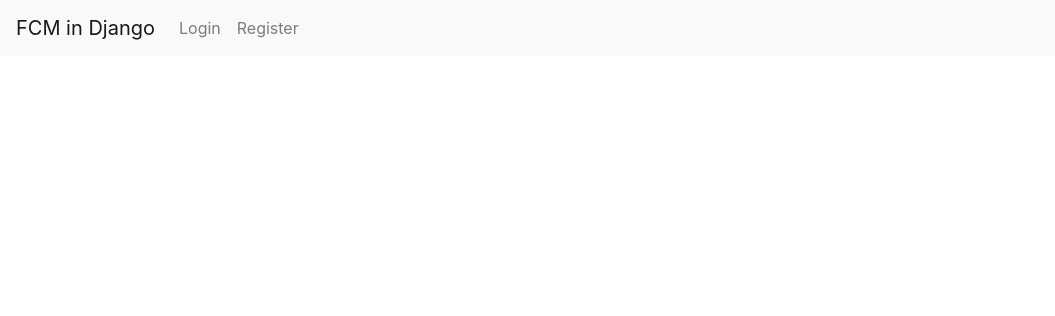
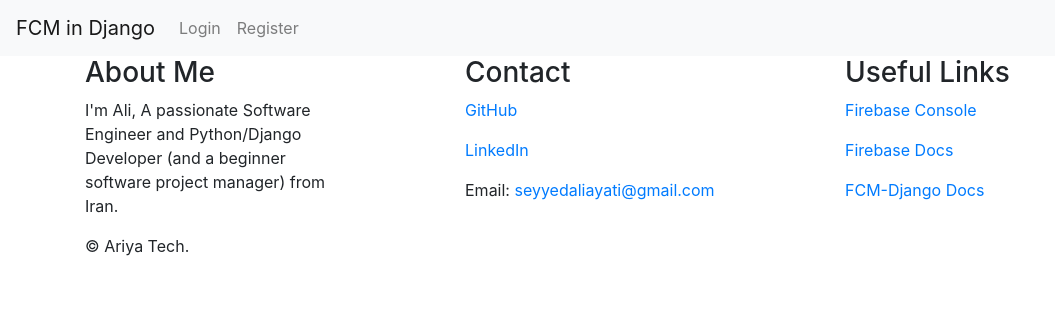
Before and after one commit to seyyedaliayati/django-fcm-sample-project, a Django app: template templates/base.html in a window 1280 px wide. Shown: the top 316 px of the page, without its empty margins (0-1055 px from the left). Run offline with Django 3.2, Linux system fonts and the light colour scheme; the template is opened without the code that fills it, so the values that code supplies are empty; some libraries are stand-ins or nearby versions.

Commit message:
Added footer

```diff
--- a/templates/base.html
+++ b/templates/base.html
@@ -52,6 +52,56 @@
         {% block body %}{% endblock %}
     </div>
 
+    <!-- Footer -->
+    <footer>
+        <div class="footer-top">
+            <div class="container">
+                <div class="row">
+                    <div class="col-md-3 footer-about wow fadeInUp">
+                        <h3>About Me</h3>
+                        <p>
+                          I'm Ali, A passionate Software Engineer and Python/Django Developer (and a beginner software project manager) from Iran.
+                        </p>
+                        <p>&copy; Ariya Tech.</p>
+                    </div>
+                    <div class="col-md-4 offset-md-1 footer-contact wow fadeInDown">
+                        <h3>Contact</h3>
+                        <p><a href="https://github.com/seyyedaliayati">GitHub</a></p>
+                        <p><a href=" www.linkedin.com/in/seyyedaliayati">LinkedIn</a></p>
+                        <p>Email: <a href="mailto:seyyedaliayati@gmail.com">seyyedaliayati@gmail.com</a></p>
+                    </div>
+                    <div class="col-md-4 footer-links wow fadeInUp">
+                        <div class="row">
+                            <div class="col">
+                                <h3>Useful Links</h3>
+                            </div>
+                        </div>
+                        <div class="row">
+                            <div class="col-md-6">
+                                <p><a href="https://console.firebase.google.com/">Firebase Console</a></p>
+                                <p><a href="https://firebase.google.com/docs/cloud-messaging">Firebase Docs</a></p>
+                                <p><a href="https://fcm-django.readthedocs.io/en/latest/">FCM-Django Docs</a></p>
+                            </div>
+                        </div>
+                    </div>
+                </div>
+            </div>
+        </div>
+        <div class="footer-bottom">
+            <div class="container">
+                <div class="row">
+                       <div class="col footer-social">
+                        <a href="#"><i class="fab fa-facebook-f"></i></a>
+                        <a href="#"><i class="fab fa-twitter"></i></a>
+                        <a href="#"><i class="fab fa-google-plus-g"></i></a>
+                        <a href="#"><i class="fab fa-instagram"></i></a>
+                        <a href="#"><i class="fab fa-pinterest"></i></a>
+                    </div>
+                   </div>
+            </div>
+        </div>
+    </footer>
+
     <script src="https://code.jquery.com/jquery-3.6.0.min.js" integrity="sha256-/xUj+3OJU5yExlq6GSYGSHk7tPXikynS7ogEvDej/m4=" crossorigin="anonymous"></script>
     <script src="https://cdnjs.cloudflare.com/ajax/libs/popper.js/1.12.9/umd/popper.min.js" integrity="sha384-ApNbgh9B+Y1QKtv3Rn7W3mgPxhU9K/ScQsAP7hUibX39j7fakFPskvXusvfa0b4Q" crossorigin="anonymous"></script>
     <script src="https://maxcdn.bootstrapcdn.com/bootstrap/4.0.0/js/bootstrap.min.js" integrity="sha384-JZR6Spejh4U02d8jOt6vLEHfe/JQGiRRSQQxSfFWpi1MquVdAyjUar5+76PVCmYl" crossorigin="anonymous"></script>
```
